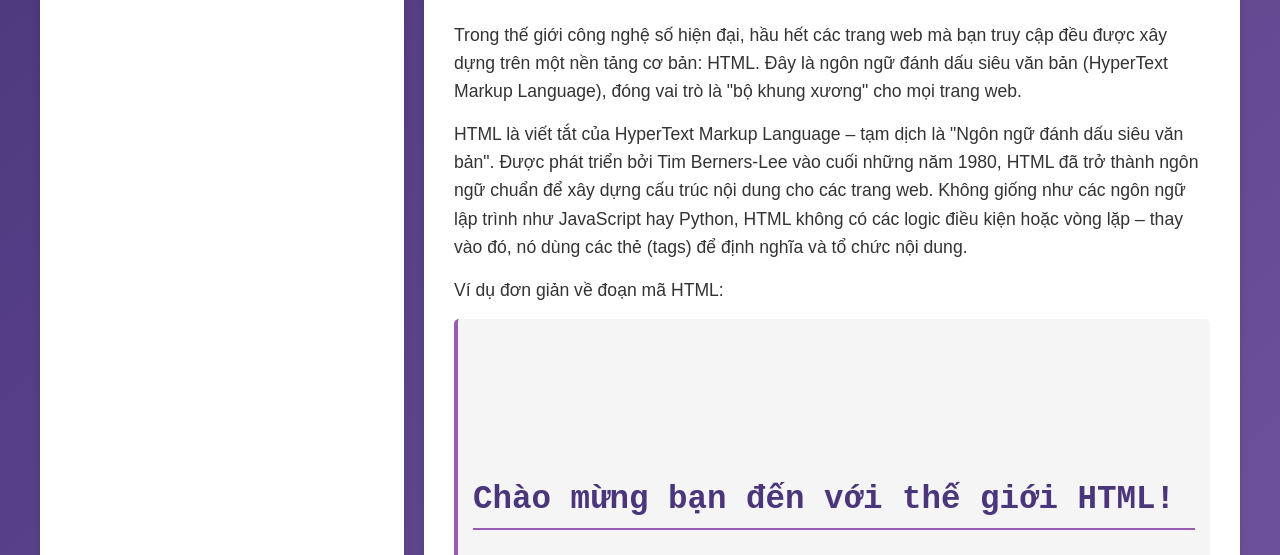
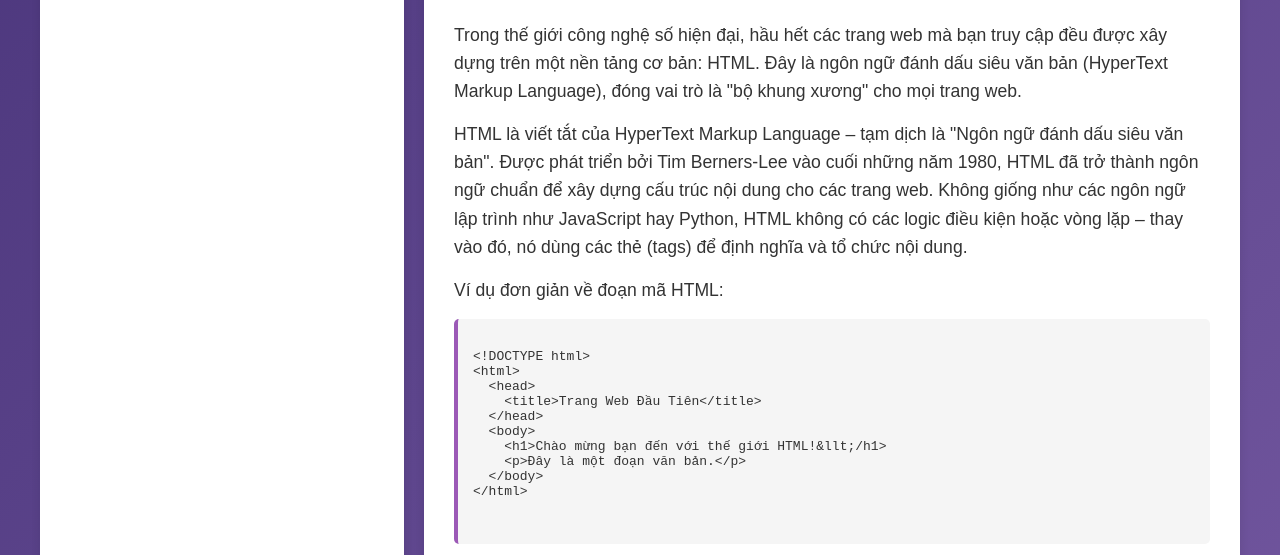
Before and after one commit to Thi-hash/GI-I-THI-U-HTML, a plain HTML site: page index.html in a window 1280 px wide. Shown: the part 245-800 px from the top of the page. Drawn offline with Linux system fonts and the light colour scheme.

Commit message:
Update index.html

```diff
--- a/index.html
+++ b/index.html
@@ -131,16 +131,16 @@
                 <p>Ví dụ đơn giản về đoạn mã HTML:</p>
                 <pre>
 <code>
-<!DOCTYPE html>
-<html>
-  <head>
-    <title>Trang Web Đầu Tiên</title>
-  </head>
-  <body>
-    <h1>Chào mừng bạn đến với thế giới HTML!</h1>
-    <p>Đây là một đoạn văn bản.</p>
-  </body>
-</html>
+&lt;!DOCTYPE html&gt;
+&lt;html&gt;
+  &lt;head&gt;
+    &lt;title&gt;Trang Web Đầu Tiên&lt;/title&gt;
+  &lt;/head&gt;
+  &lt;body>
+    &lt;h1&gt;Chào mừng bạn đến với thế giới HTML!&llt;/h1&gt;
+    &lt;p&gt;Đây là một đoạn văn bản.&lt;/p&gt;
+  &lt;/body&gt;
+&lt;/html&gt;
 </code>
                 </pre>
             </section>
```
